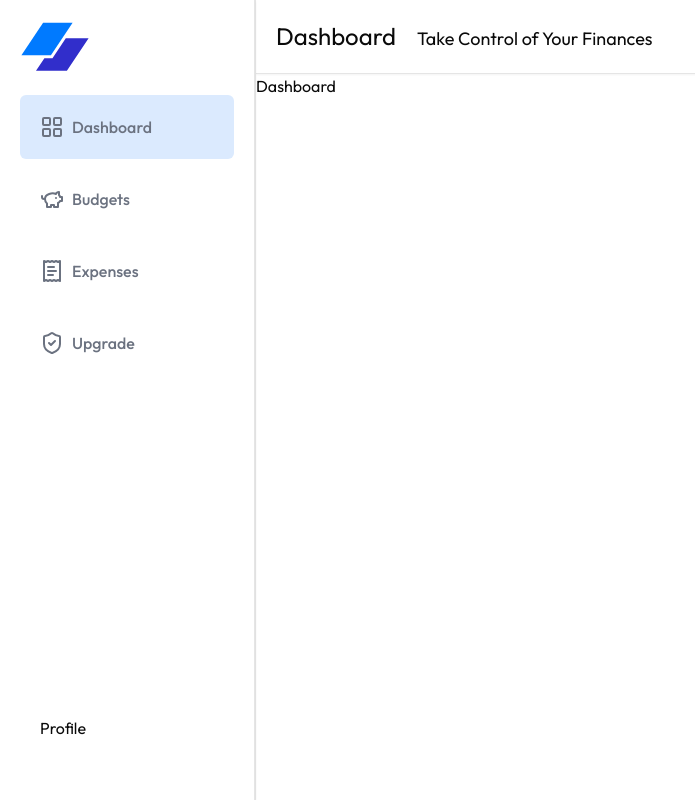
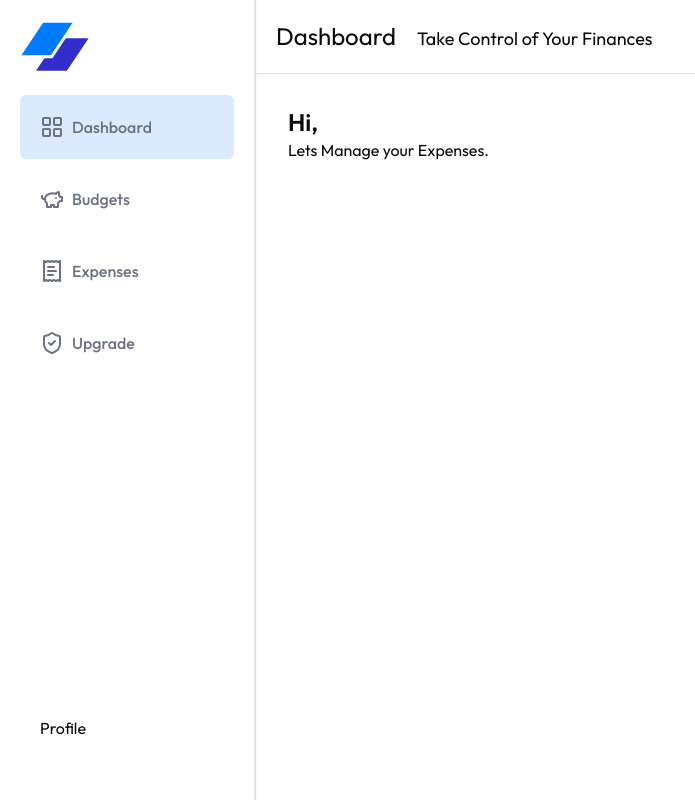
Before and after one commit to OnelioViera/expense-tracker-v3, a Next.js app: page /dashboard in a window 1280 px wide. Shown: the whole page, without its empty margins (0-695 px from the left). Built offline with nearby package versions, Linux system fonts and the light colour scheme; no server answers.

Commit message:
refactor: Update BudgetItem component to display currency symbol before the amount

```diff
--- a/app/(routes)/dashboard/budgets/_components/BudgetItem.jsx
+++ b/app/(routes)/dashboard/budgets/_components/BudgetItem.jsx
@@ -30,7 +30,7 @@ const BudgetItem = ({ budget }) => {
             <h2 className='text-sm text-gray-500'>{budget.totalItem || 0} Item{budget.totalItem !== 1 && 's'}</h2>
           </div>
         </div>
-        <h2 className='font-bold text-primary text-lg text-center justify-center'>{formatCurrency(budget.amount || 0)}</h2>
+        <h2 className='font-bold text-primary text-lg text-center justify-center'>$ {formatCurrency(budget.amount || 0)}</h2>
       </div>
       <div className='mt-5'>
         <div className='flex items-center justify-between mb-3'>
--- a/app/(routes)/dashboard/expenses/_components/EditBudget.jsx
+++ b/app/(routes)/dashboard/expenses/_components/EditBudget.jsx
@@ -24,8 +24,8 @@ function EditBudget ({ budgetInfo , refreshData}) {
   const [emojiIcon, setEmojiIcon] = useState(budgetInfo?.icon);
   const [openEmojiPicker, setOpenEmojiPicker] = useState(false);
 
-  const [name, setName] = useState(budgetInfo?.name || '');
-  const [amount, setAmount] = useState(budgetInfo?.amount || '');
+  const [name, setName] = useState();
+  const [amount, setAmount] = useState();
 
   const { user } = useUser();
 
--- a/app/(routes)/dashboard/page.jsx
+++ b/app/(routes)/dashboard/page.jsx
@@ -1,10 +1,16 @@
-import { SignedOut, UserButton } from '@clerk/nextjs'
+'use client'
+
 import React from 'react'
+import { UserButton, useUser } from '@clerk/nextjs'
+
 
 const Dashboard = () => {
+
+  const { user } = useUser();
   return (
-    <div>
-      Dashboard
+    <div className='p-8'>
+      <h2 className='font-semibold text-2xl'>Hi, {user?.firstName}</h2>
+      <p>Lets Manage your Expenses.</p>
       </div>
   )
 }
```
